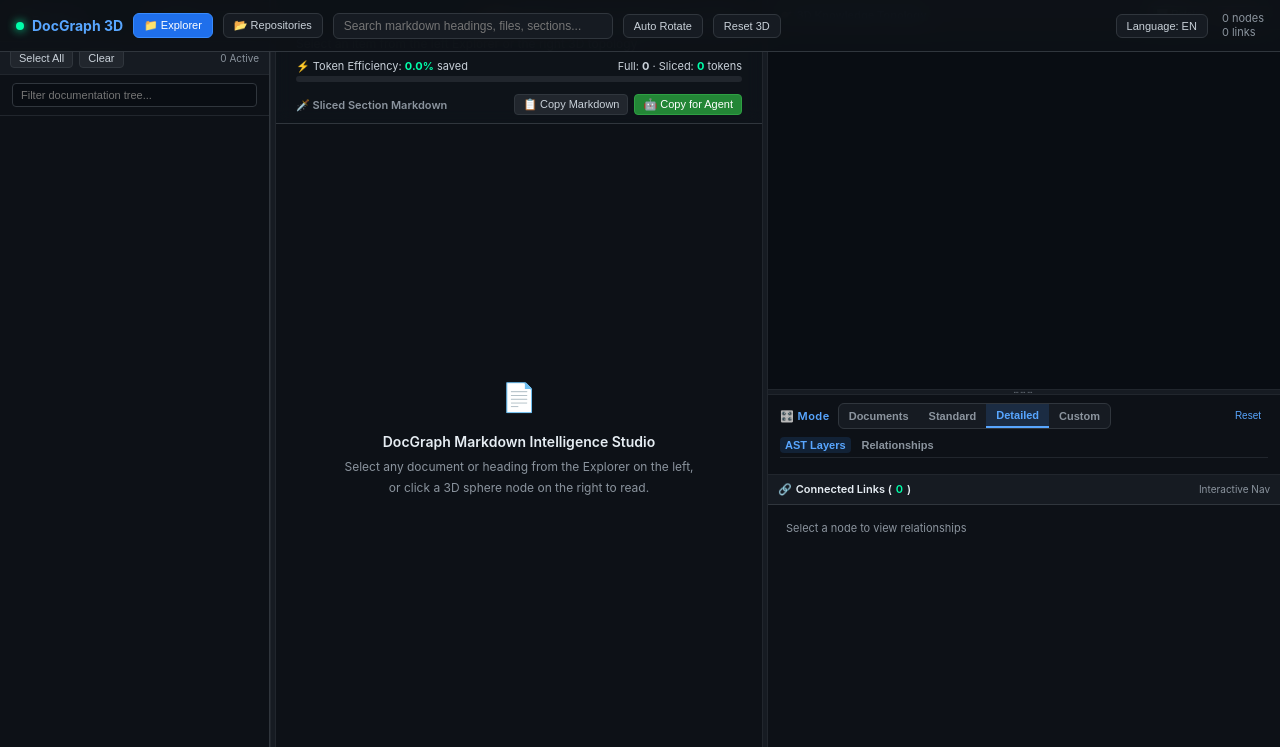
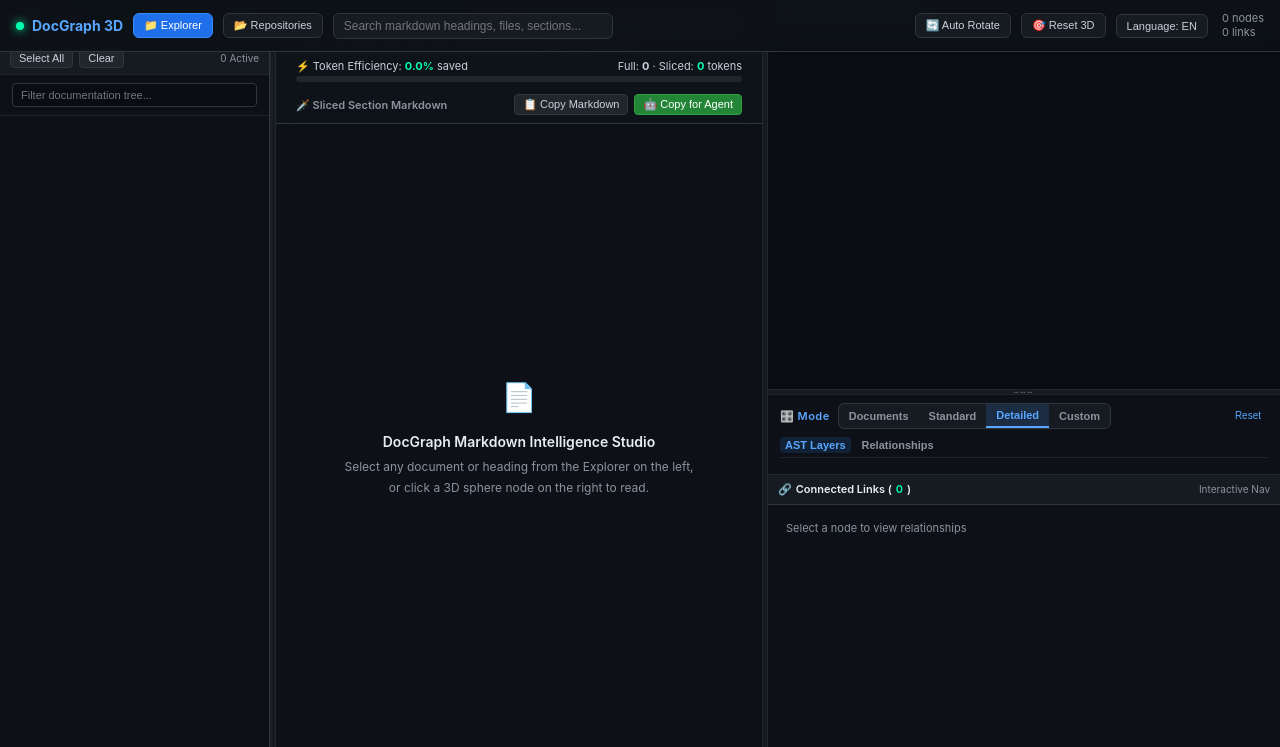
Before and after one commit to dardeaw/docgraphical, a Flask app: page / in a window 1280 px wide. Shown: the top 747 px of the page. Run offline with Flask 3, Linux system fonts and the light colour scheme; some libraries are stand-ins or nearby versions.

Commit message:
feat(ui): move Auto Rotate and Reset 3D buttons to toolbar-right before language toggle

```diff
--- a/templates/index.html
+++ b/templates/index.html
@@ -5,7 +5,7 @@
 <meta name="viewport" content="width=device-width, initial-scale=1.0">
 <title>DocGraph 3D - Markdown Knowledge Studio</title>
 <script src="/static/3d-force-graph.min.js"></script>
-<link rel="stylesheet" href="/static/galaxy.css?v=2.4.0">
+<link rel="stylesheet" href="/static/galaxy.css?v=2.5.0">
 <link rel="stylesheet" href="https://cdnjs.cloudflare.com/ajax/libs/highlight.js/11.9.0/styles/github-dark-dimmed.min.css">
 <script src="https://cdnjs.cloudflare.com/ajax/libs/highlight.js/11.9.0/highlight.min.js"></script>
 <script src="https://cdn.jsdelivr.net/npm/marked/marked.min.js"></script>
@@ -32,10 +32,9 @@
     <div id="search-results"></div>
   </div>
 
-  <button class="tool-btn" id="btn-rotate">Auto Rotate</button>
-  <button class="tool-btn" id="btn-reset-cam" onclick="resetCamera()">Reset 3D</button>
-
   <div class="toolbar-right">
+    <button class="tool-btn" id="btn-rotate" title="Toggle 3D Auto-Rotation">🔄 Auto Rotate</button>
+    <button class="tool-btn" id="btn-reset-cam" onclick="resetCamera()" title="Reset 3D View">🎯 Reset 3D</button>
     <button class="tool-btn" id="btn-lang" onclick="toggleLanguage()">Language: EN</button>
     <div class="stats-badge">
       <span id="stats-nodes">0 nodes</span>
@@ -125,10 +124,6 @@
         <span style="font-size:11px; font-weight:600; color:#58a6ff; display:flex; align-items:center; gap:5px;">
           <span>🪐</span> <span>3D Knowledge Topology</span>
         </span>
-        <div style="display:flex; gap:4px; margin-left:auto;">
-          <button class="mini-btn" id="btn-rotate" title="Toggle 3D Auto-Rotation" style="font-size:10px; padding:2px 7px;">🔄 Rotate</button>
-          <button class="mini-btn" onclick="resetCamera()" title="Reset 3D Camera" style="font-size:10px; padding:2px 7px;">🎯 Reset</button>
-        </div>
       </div>
       <div id="3d-graph"></div>
     </div>
@@ -229,6 +224,6 @@
 
 <div id="toast"></div>
 
-<script src="/static/docgraph.js?v=2.4.0"></script>
+<script src="/static/docgraph.js?v=2.5.0"></script>
 </body>
 </html>
```
